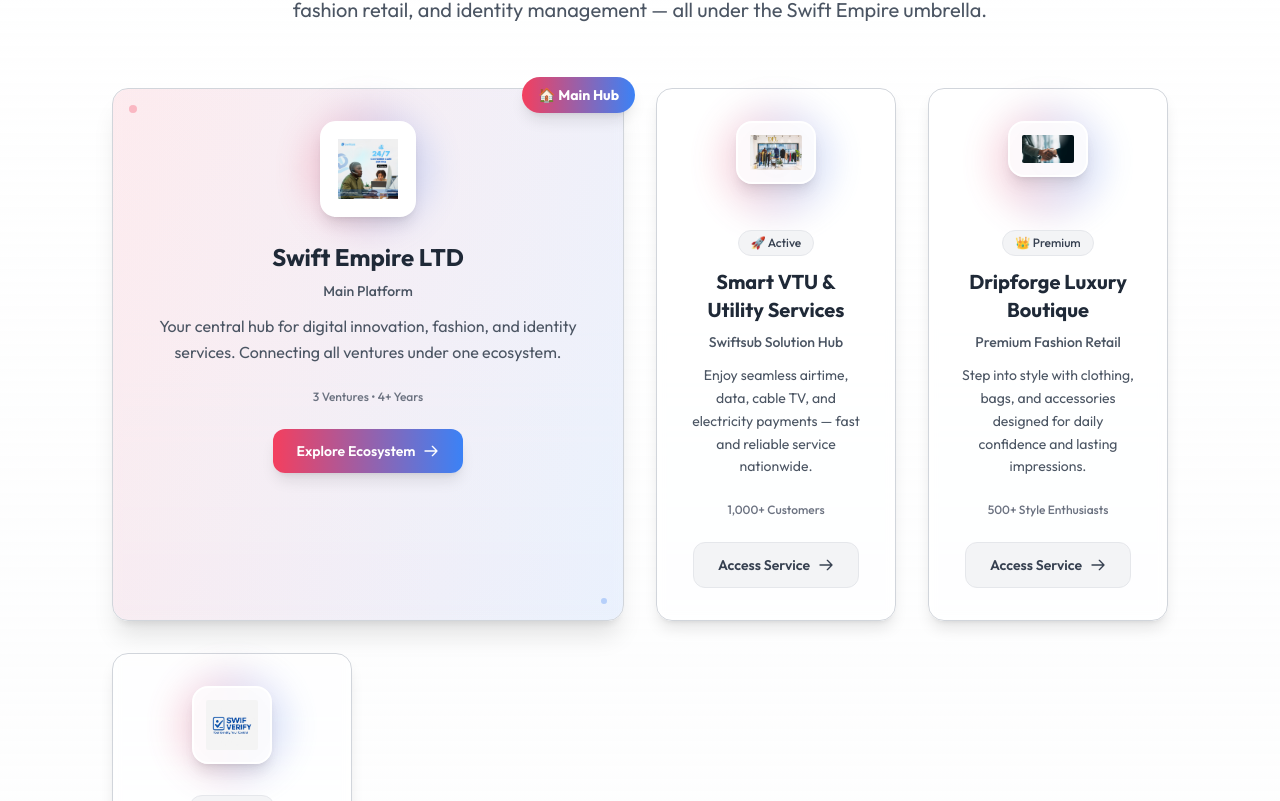
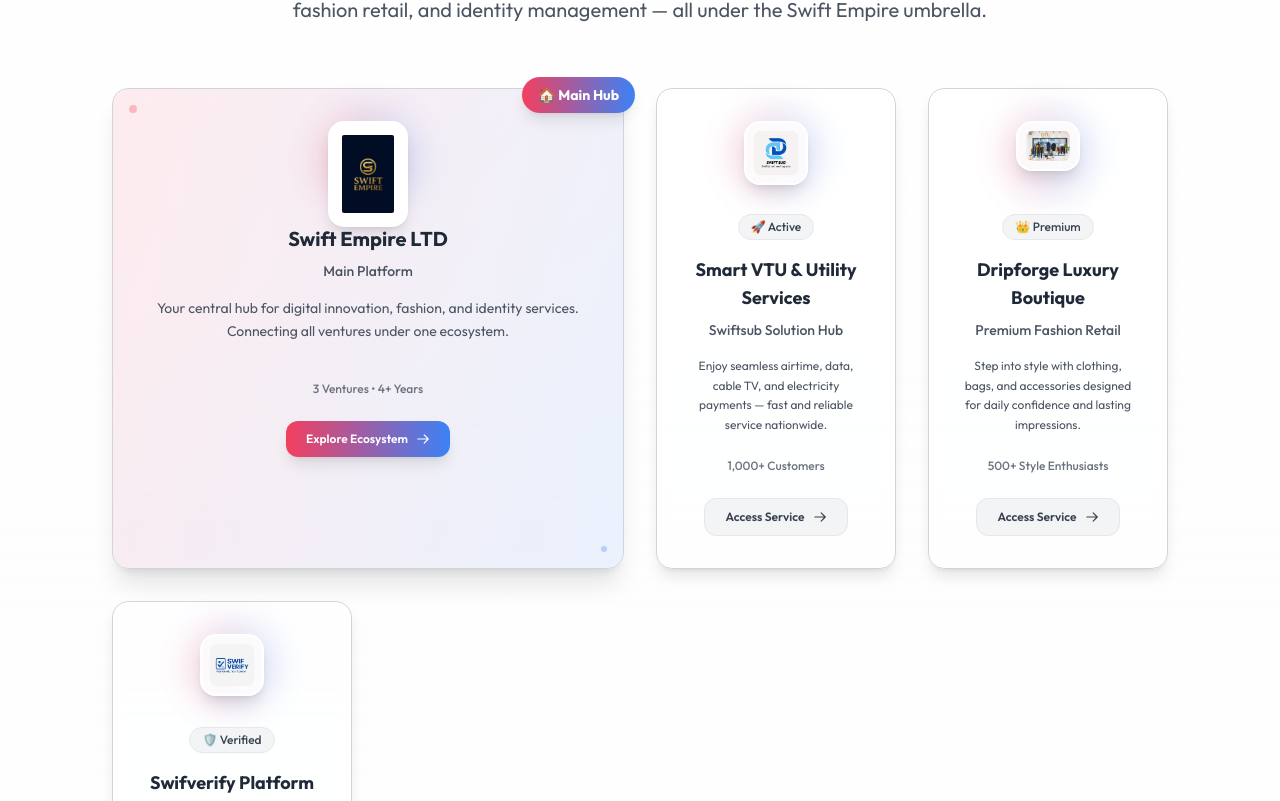
Before and after one commit to miles781/ACUMEN---PORTFOLIO, a Next.js app: page / in a window 1280 px wide. Shown: the part 2539-3340 px from the top of the page. Built offline with nearby package versions, Linux system fonts and the light colour scheme; a web font is replaced by a local one.

Commit message:
Refactored portfolio components, enhanced navbar, added ScrollToTop feature, and updated branding

```diff
--- a/components/Footer.jsx
+++ b/components/Footer.jsx
@@ -104,7 +104,7 @@
               Crafted with passion
             </p>
             <motion.a
-              href="https://ebenycodes.com"
+              href="https://ebenycodes.vercel.app/"
               target="_blank"
               rel="noopener noreferrer"
               whileHover={{ scale: 1.05 }}
--- a/components/Services.jsx
+++ b/components/Services.jsx
@@ -8,7 +8,7 @@
 const Services = () => {
   const servicesData = [
     {
-      icon: assets.mobile_icon,
+      icon: assets.logo,
       title: 'Swift Empire LTD',
       subtitle: 'Main Platform',
       desc: 'Your central hub for digital innovation, fashion, and identity services. Connecting all ventures under one ecosystem.',
@@ -18,7 +18,7 @@
       badge: '🏠 Main Hub'
     },
     {
-      icon: assets.mongodb,
+      icon: assets.ui_icon,
       title: 'Smart VTU & Utility Services',
       subtitle: 'Swiftsub Solution Hub',
       desc: 'Enjoy seamless airtime, data, cable TV, and electricity payments — fast and reliable service nationwide.',
@@ -28,7 +28,7 @@
       badge: '🚀 Active'
     },
     {
-      icon: assets.firebase,
+      icon: assets.mongodb,
       title: 'Dripforge Luxury Boutique',
       subtitle: 'Premium Fashion Retail',
       desc: 'Step into style with clothing, bags, and accessories designed for daily confidence and lasting impressions.',
@@ -95,7 +95,7 @@
       transition={{ duration: 1 }}
       id="services"
       className="w-full py-20 sm:py-28 scroll-mt-20 bg-gradient-to-b from-transparent via-gray-50/30 to-transparent dark:via-gray-900/20"
-      viewport={{ once: true, margin: "-50px" }} // Added once: true for performance
+      viewport={{ once: true, margin: "-50px" }}
     >
       <div className="max-w-6xl mx-auto px-6 sm:px-12">
         {/* Section Header */}
@@ -159,9 +159,8 @@
               key={index}
               variants={cardVariants}
               whileHover={{
-                scale: service.isMain ? 1.02 : 1.03, // Reduced scale values
-                y: service.isMain ? -4 : -2, // Reduced y movement
-                // Removed rotateY to fix the error
+                scale: service.isMain ? 1.02 : 1.03,
+                y: service.isMain ? -4 : -2,
               }}
               className={`group relative border border-gray-300 dark:border-gray-600 rounded-2xl cursor-pointer p-8 transition-all duration-300 backdrop-blur-sm
                 ${service.isMain
@@ -169,11 +168,11 @@
                   : 'bg-white/50 dark:bg-gray-800/50 shadow-lg'
                 }
                 hover:shadow-xl hover:bg-white dark:hover:bg-gray-800`}
-              tabIndex="0" // Added for accessibility
-              role="article" // Added for semantics
-              aria-label={`${service.title} - ${service.subtitle}`} // Added for accessibility
+              tabIndex="0"
+              role="article"
+              aria-label={`${service.title} - ${service.subtitle}`}
             >
-              {/* Gradient Border Effect - Simplified */}
+              {/* Gradient Border Effect */}
               <div className={`absolute inset-0 rounded-2xl bg-gradient-to-r from-rose-500 to-blue-500 opacity-0 group-hover:opacity-10 transition-opacity duration-300
                 ${service.isMain ? 'opacity-5' : ''}`}
               />
@@ -188,26 +187,26 @@
                 </motion.div>
               )}
 
-              {/* Service Icon - Wrapped in motion.div instead of animating Image directly */}
-              <div className={`relative mb-6 ${service.isMain ? 'w-24 h-24' : 'w-20 h-20'} mx-auto`}>
-                <div className="absolute -inset-4 bg-gradient-to-r from-rose-500 to-blue-500 rounded-full opacity-20 blur-lg group-hover:opacity-30 transition-opacity duration-300"></div>
+              {/* Service Icon - FIXED: Better sizing and spacing */}
+              <div className={`relative mb-6 ${service.isMain ? 'w-20 h-20' : 'w-16 h-16'} mx-auto`}>
+                <div className="absolute -inset-3 bg-gradient-to-r from-rose-500 to-blue-500 rounded-full opacity-20 blur-lg group-hover:opacity-30 transition-opacity duration-300"></div>
                 <motion.div
-                  whileHover={{ scale: 1.05 }} // Reduced scale
-                  transition={{ duration: 0.2 }} // Faster transition
+                  whileHover={{ scale: 1.05 }}
+                  transition={{ duration: 0.2 }}
                   className="relative z-10"
                 >
                   <Image
                     src={service.icon}
                     className={`w-full h-full rounded-2xl object-cover border-2 border-white dark:border-gray-800 shadow-lg
-                      ${service.isMain ? 'p-4 bg-white dark:bg-gray-800' : 'p-3 bg-white/80 dark:bg-gray-700'}`}
+                      ${service.isMain ? 'p-3 bg-white dark:bg-gray-800' : 'p-2 bg-white/80 dark:bg-gray-700'}`}
                     alt={`${service.title} service icon`}
-                    width={service.isMain ? 96 : 80}
-                    height={service.isMain ? 96 : 80}
+                    width={service.isMain ? 80 : 64}
+                    height={service.isMain ? 80 : 64}
                   />
                 </motion.div>
               </div>
 
-              {/* Service Content */}
+              {/* Service Content - FIXED: Better spacing and hierarchy */}
               <div className="relative z-10 text-center">
                 {/* Badge for non-main services */}
                 {!service.isMain && (
@@ -216,29 +215,33 @@
                     whileInView={{ scale: 1, opacity: 1 }}
                     transition={{ duration: 0.4, delay: 0.6 + (index * 0.1) }}
                     viewport={{ once: true }}
-                    className="inline-block bg-gray-100 dark:bg-gray-700 text-gray-700 dark:text-gray-300 px-3 py-1 rounded-full text-xs font-medium mb-3 border border-gray-200 dark:border-gray-600"
+                    className="inline-block bg-gray-100 dark:bg-gray-700 text-gray-700 dark:text-gray-300 px-3 py-1 rounded-full text-xs font-medium mb-4 border border-gray-200 dark:border-gray-600"
                   >
                     {service.badge}
                   </motion.span>
                 )}
 
+                {/* Title and Subtitle - FIXED: Better spacing */}
+                <div className="mb-4">
                   <h3 className={`font-bold text-gray-800 dark:text-white mb-2
-                  ${service.isMain ? 'text-2xl' : 'text-xl'}`}
+                    ${service.isMain ? 'text-xl' : 'text-lg'}`}
                   >
                     {service.title}
                   </h3>
 
-                <p className="text-gray-600 dark:text-gray-400 text-sm font-medium mb-3">
+                  <p className="text-gray-600 dark:text-gray-400 text-sm font-medium">
                     {service.subtitle}
                   </p>
+                </div>
 
+                {/* Description - FIXED: Better line height and spacing */}
                 <p className={`text-gray-600 dark:text-gray-300 leading-relaxed mb-6
-                  ${service.isMain ? 'text-base' : 'text-sm'}`}
+                  ${service.isMain ? 'text-sm' : 'text-xs'} min-h-[60px]`}
                 >
                   {service.desc}
                 </p>
 
-                {/* Stats */}
+                {/* Stats - FIXED: Better spacing */}
                 <motion.div
                   initial={{ opacity: 0 }}
                   whileInView={{ opacity: 1 }}
@@ -249,14 +252,14 @@
                   {service.stats}
                 </motion.div>
 
-                {/* CTA Button */}
+                {/* CTA Button - FIXED: Consistent sizing */}
                 <motion.a
                   href={service.link}
-                  target="_blank"
-                  rel="noopener noreferrer"
-                  whileHover={{ scale: 1.03 }} // Reduced scale
-                  whileTap={{ scale: 0.98 }} // Reduced scale
-                  className={`inline-flex items-center gap-2 px-6 py-3 rounded-xl font-semibold text-sm transition-all duration-200 group focus:outline-none focus:ring-2 focus:ring-rose-500 focus:ring-opacity-50
+                  target={service.link !== '#' ? '_blank' : '_self'}
+                  rel={service.link !== '#' ? 'noopener noreferrer' : ''}
+                  whileHover={{ scale: 1.03 }}
+                  whileTap={{ scale: 0.98 }}
+                  className={`inline-flex items-center gap-2 px-5 py-2.5 rounded-xl font-semibold text-xs transition-all duration-200 group focus:outline-none focus:ring-2 focus:ring-rose-500 focus:ring-opacity-50
                     ${service.isMain
                       ? 'bg-gradient-to-r from-rose-500 to-blue-500 text-white shadow-lg hover:shadow-xl hover:from-rose-600 hover:to-blue-600'
                       : 'bg-gray-100 dark:bg-gray-700 text-gray-700 dark:text-gray-300 border border-gray-200 dark:border-gray-600 hover:bg-gradient-to-r hover:from-rose-500 hover:to-blue-500 hover:text-white hover:border-transparent'
@@ -265,7 +268,7 @@
                 >
                   {service.isMain ? 'Explore Ecosystem' : 'Access Service'}
                   <svg
-                    className={`w-4 h-4 ${service.isMain ? '' : 'group-hover:translate-x-1'} transition-transform duration-200`}
+                    className={`w-3.5 h-3.5 ${service.isMain ? '' : 'group-hover:translate-x-1'} transition-transform duration-200`}
                     fill="none"
                     stroke="currentColor"
                     viewBox="0 0 24 24"
@@ -275,7 +278,7 @@
                 </motion.a>
               </div>
 
-              {/* Floating Elements - Removed complex animations that could cause errors */}
+              {/* Floating Elements */}
               {service.isMain && (
                 <div className="absolute inset-0 pointer-events-none">
                   <div className="absolute top-4 left-4 w-2 h-2 bg-rose-500 rounded-full opacity-30" />
```
Also changed, not shown: components/Navbar.jsx (+16 -12 lines), assets/logo.png, assets/ui-icon.png. Lines whose indentation alone changed are shown as unchanged.
